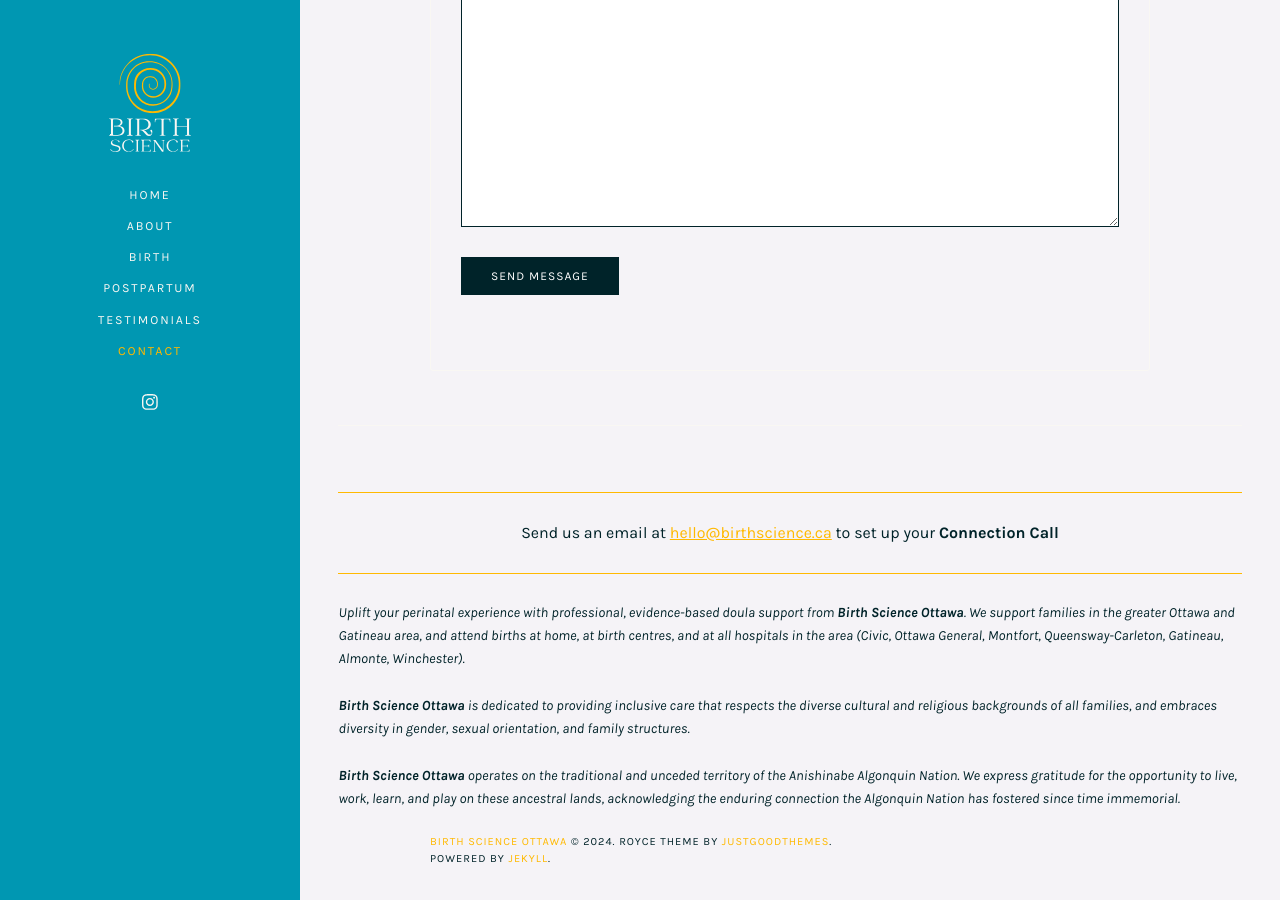
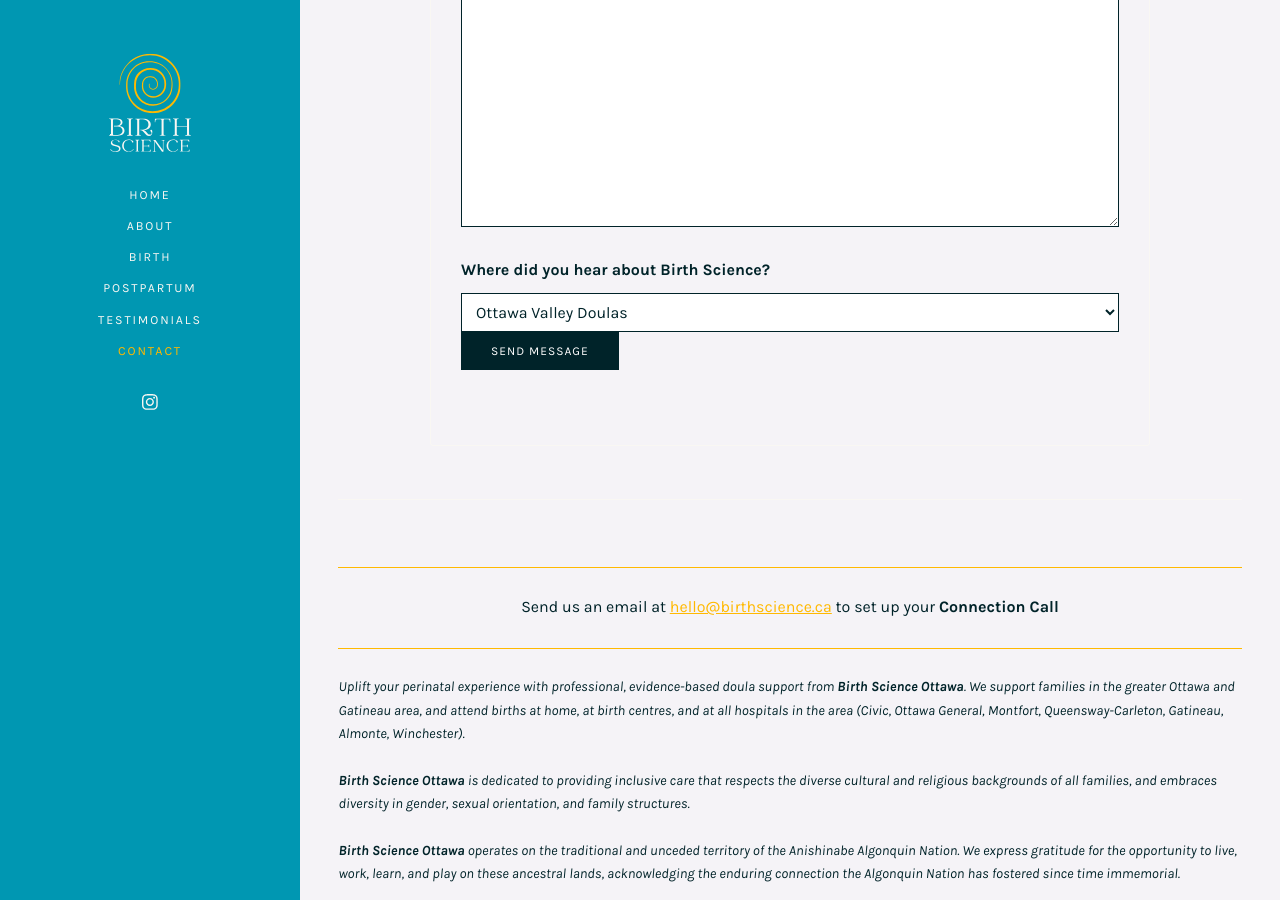
Before and after one commit to mch3rry/mypage, a Jekyll site: the page built from contact.html, in a window 1280 px wide and 900 px high, scrolled down 624 px. Built offline with Jekyll 4.4.1, drawn with Linux system fonts in a browser that asks for light colours.

Commit message:
Update contact.html

```diff
--- a/contact.html
+++ b/contact.html
@@ -40,6 +40,16 @@
           <textarea name="message" class="form-textarea"></textarea>
         </div>
 
+        <div class="form-item">
+          <label class="form-label">Where did you hear about Birth Science?</label>
+          <select id="source" name="source">
+            <option value="OVDA">Ottawa Valley Doulas</option>
+            <option value="DoulaMatch">Doula Match</option>
+            <option value="Google">Google</option>
+            <option value="Recommendation">Personal recommendation</option>
+            <option value="Other">Other</option>
+        </div>
+
         <input type="hidden" name="_next" value="/thank-you" />
         <input type="hidden" name="_subject" value="Contact form submission" />
         <input type="text" name="_gotcha" style="display: none;" class="contact-form__gotcha" val="" />
```
